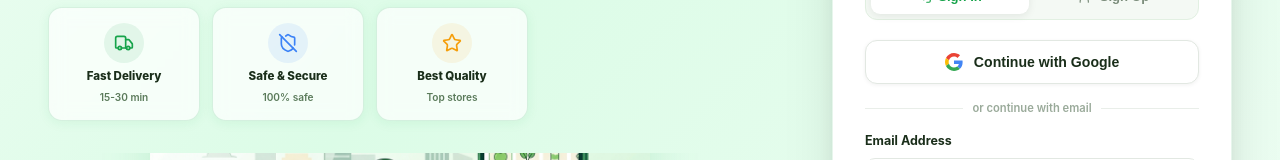
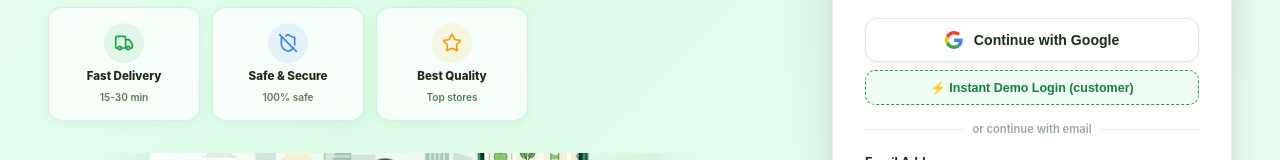
Before and after one commit to anandabhishek24365-design/DesiCart, a React (Vite) app: page / in a window 1280 px wide. Shown: the part 399-559 px from the top of the page. Built offline with nearby package versions, Linux system fonts and the light colour scheme; no server answers.

Commit message:
fix: add Instant Demo Login button to bypass Google redirect_uri_mismatch during setup

```diff
--- a/src/views/LoginView.jsx
+++ b/src/views/LoginView.jsx
@@ -506,7 +506,7 @@ export const LoginView = () => {
                   color: '#1a2e1a',
                   boxShadow: '0 1px 4px rgba(0,0,0,0.06)',
                   transition: 'all 0.2s ease',
-                  marginBottom: '1rem',
+                  marginBottom: '0.5rem',
                   opacity: isLoading ? 0.7 : 1
                 }}
                 onMouseEnter={e => { if (!isLoading) { e.currentTarget.style.boxShadow = '0 4px 16px rgba(0,0,0,0.10)'; e.currentTarget.style.borderColor = '#d1d5db'; } }}
@@ -514,6 +514,28 @@ export const LoginView = () => {
               >
                 <GoogleIcon />
                 Continue with Google
+              </button>
+
+              {/* Quick Demo Sign-In Button */}
+              <button type="button" onClick={() => {
+                const demoUser = { email: 'anandabhishek24365@gmail.com', name: 'Abhishek Anand' };
+                handleSuccess(demoUser, demoUser.name, selectedRole === 'admin' ? 'superadmin' : selectedRole);
+              }}
+                style={{
+                  width: '100%', display: 'flex', alignItems: 'center',
+                  justifyContent: 'center', gap: '0.5rem',
+                  padding: '0.55rem 1rem',
+                  border: '1px dashed #16a34a',
+                  borderRadius: '10px',
+                  background: '#f0fdf4',
+                  cursor: 'pointer',
+                  fontSize: '0.78rem', fontWeight: 700,
+                  color: '#15803d',
+                  transition: 'all 0.2s ease',
+                  marginBottom: '1rem'
+                }}
+              >
+                ⚡ Instant Demo Login ({selectedRole})
               </button>
 
               {/* Divider */}
```
